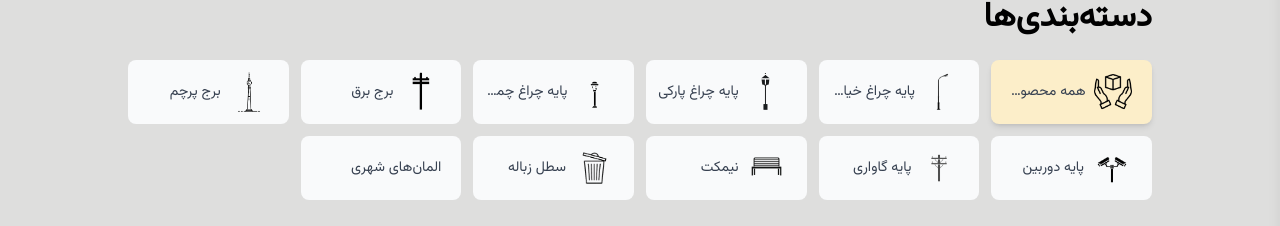
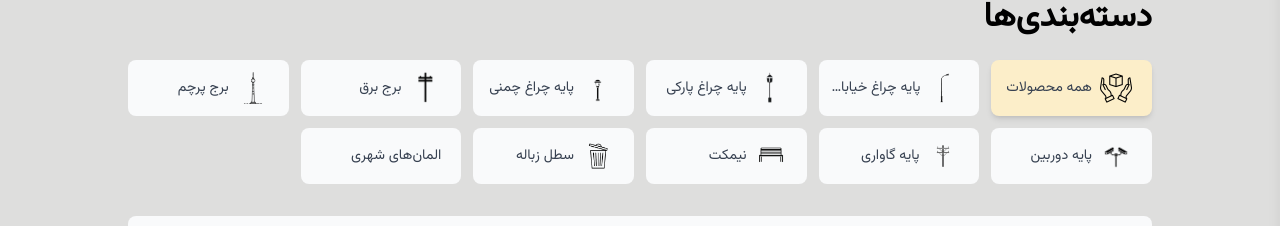
Before and after one commit to mazdevelop/noor, a Next.js app: page /products in a window 1280 px wide. Shown: the part 151-377 px from the top of the page. Built offline with nearby package versions, Linux system fonts and the light colour scheme.

Commit message:
change header page product category

```diff
--- a/src/app/products/page.tsx
+++ b/src/app/products/page.tsx
@@ -62,7 +62,7 @@ const ProductsPage: React.FC = () => {
                 ${currentCategory.id === category.id ? 'bg-primary-100 shadow-md' : 'bg-gray-50'}`}
             >
               {category.icon && (
-                <div className="w-10 h-10 relative mr-2 ">
+                <div className={` relative  ${window.innerWidth <= 390 ? 'mr-0 w-5 h-5' : 'mr-2 w-8 h-8'}`}>
                   <Image
                     src={category.icon}
                     alt={category.name}
@@ -71,7 +71,7 @@ const ProductsPage: React.FC = () => {
                   />
                 </div>
               )}
-              <span className="text-xs md:text-sm font-medium text-gray-700 mr-2 truncate">
+              <span className={`font-medium text-gray-700 mr-2 truncate ${window.innerWidth <= 390 ? 'text-xs' : 'text-sm'}`}>
                 {category.name}
               </span>
             </button>
```
